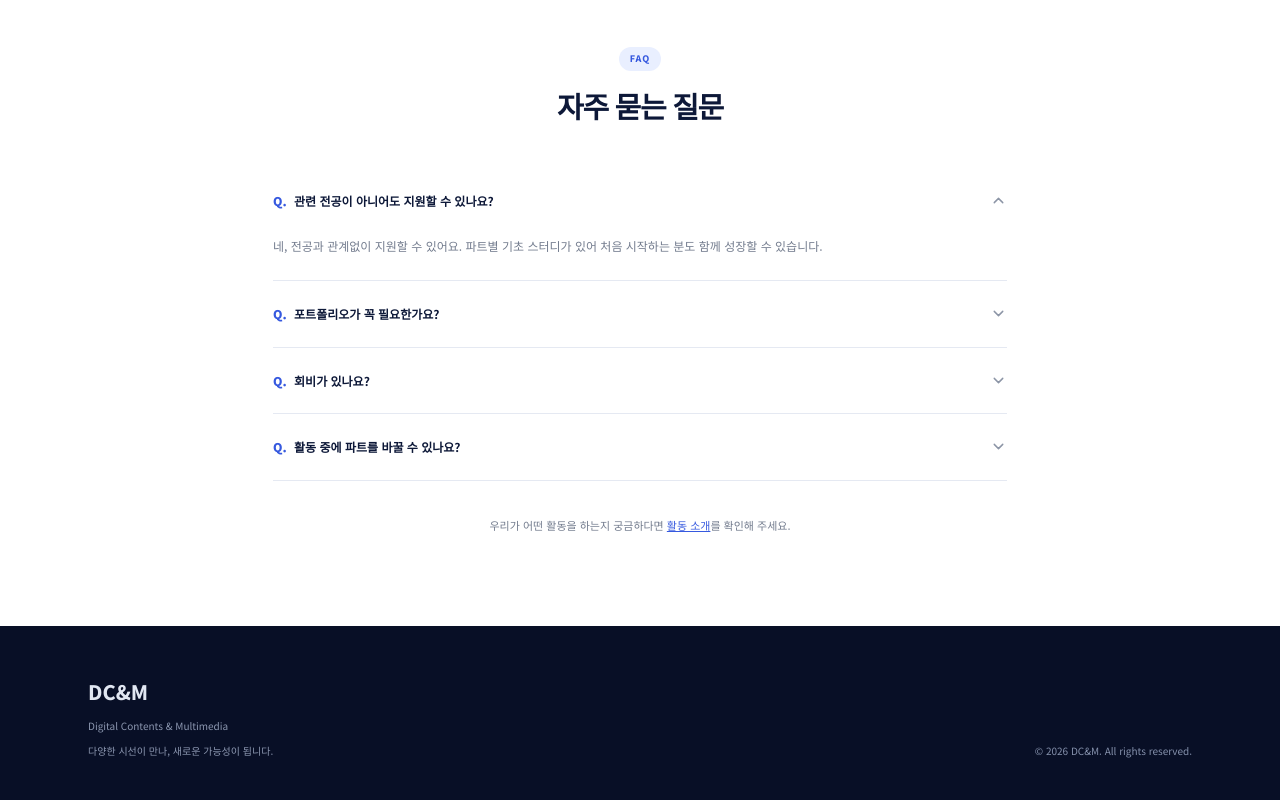
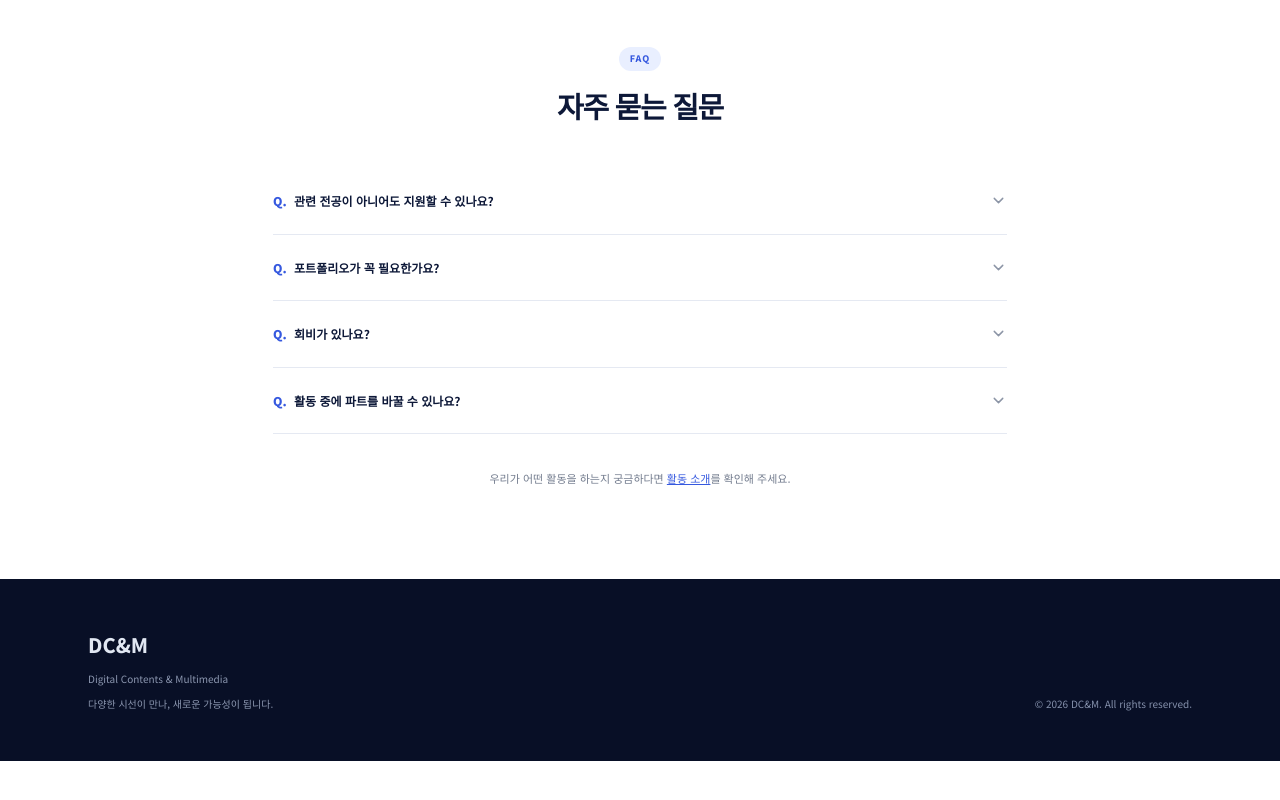
Before and after one commit to DCNM-Hackathon/DCNM, a Next.js app: page /apply in a window 1280 px wide. Shown: the part 2294-3094 px from the top of the page. After the commit the page ends 3055 px from the top, so only its background shows below. Built offline with nearby package versions, Linux system fonts and the light colour scheme.

Commit message:
chore: 자주묻는질문 토글 상태 수정

```diff
--- a/app/apply/page.tsx
+++ b/app/apply/page.tsx
@@ -124,7 +124,7 @@ export default function ApplyPage() {
               "다른 파트 스터디 참여와 협업이 가능합니다. 파트 변경은 운영진과 상의해 주세요.",
             ],
           ].map(([q, a], i) => (
-            <details className="faq" key={q} open={i === 0}>
+            <details className="faq" key={q} >
               <summary>
                 <span>
                   <b>Q.</b> {q}
```
